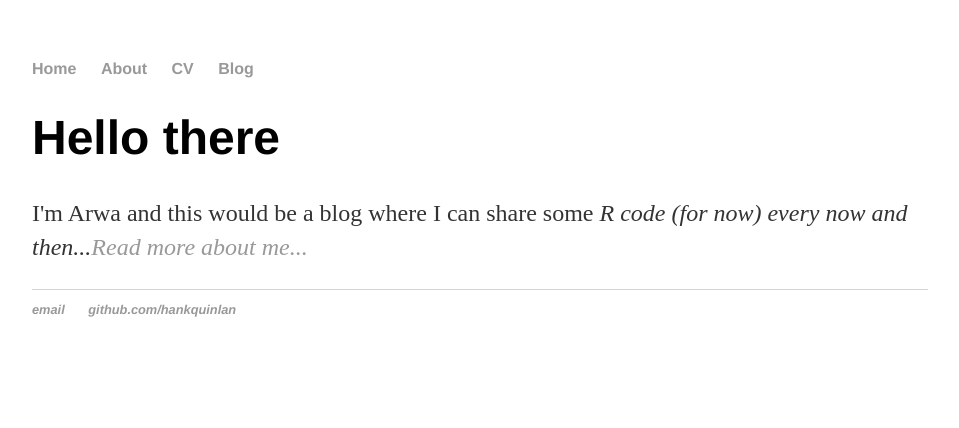
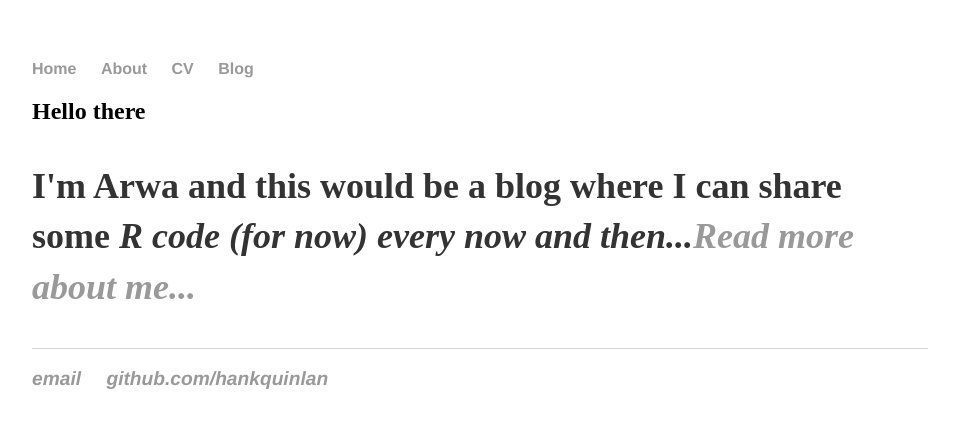
Before and after one commit to arwasayegh/arwasayegh.github.io, a Jekyll site: the page built from index.html, in a window 1280 px wide. Shown: the top 428 px of the page, without its empty margins (160-1119 px from the left). Built offline with Jekyll 4.4.1, drawn with Linux system fonts in a browser that asks for light colours.

Commit message:
Update index.html

```diff
--- a/index.html
+++ b/index.html
@@ -3,6 +3,6 @@ layout: default
 title: Arwa Sayegh
 ---
 <div class="blurb">
-	<h1>Hello there</h1>
-	<p>I'm Arwa and this would be a blog where I can share some <em>R code<em> (for now) every now and then...<a href="/about">Read more about me...</a></p>
-</div>
+	<h2>Hello there<h2>
+	<p>I'm Arwa and this would be a blog where I can share some <em>R code<em> (for now) every now and then...<a href="/about">Read more about me...</a><p>
+<div>
```
